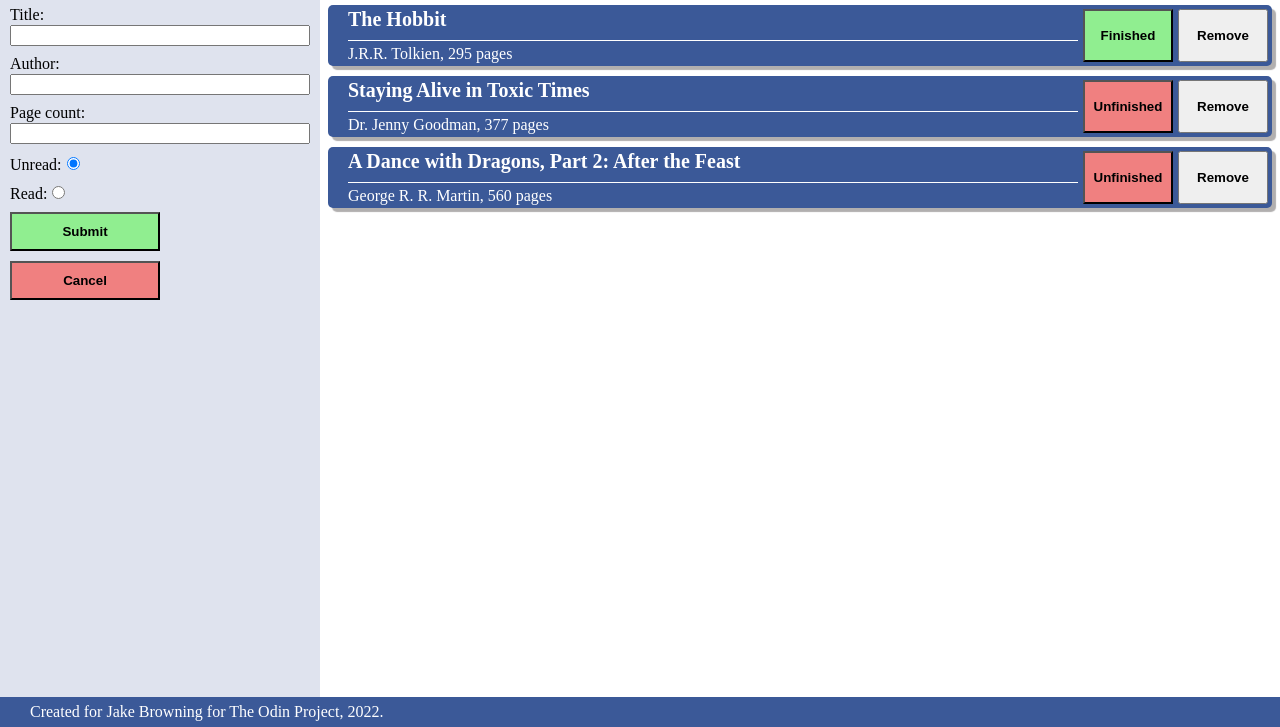
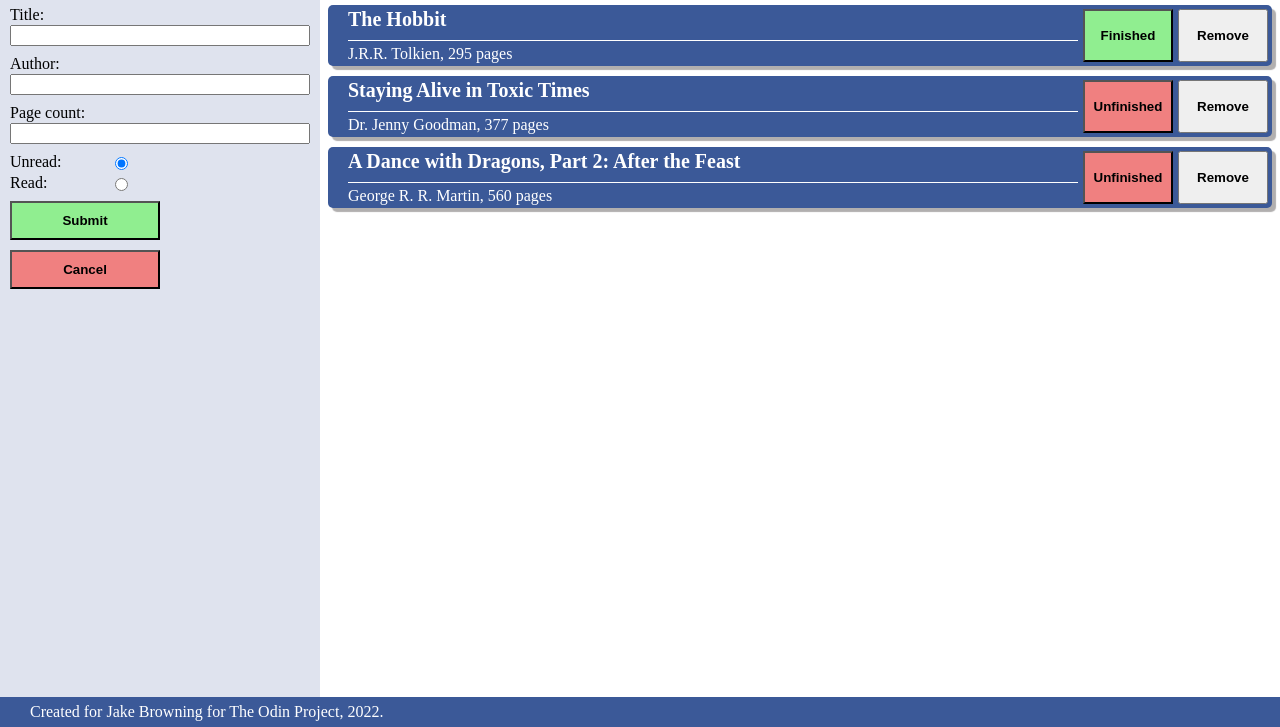
Before and after one commit to JakeBrowning90/library-project, a plain HTML site: page index.html in a window 1280 px wide. Both pictures are taken after a click on the button "Add new book". Shown: the part 73-800 px from the top of the page. Drawn offline with Linux system fonts and the light colour scheme.

Commit message:
Add grid display for radio buttons in form

```diff
--- a/script.js
+++ b/script.js
@@ -36,7 +36,7 @@ function addBookToLibrary(Book) {
 //Call new book form, build in sidebar
 callFormButton.addEventListener('click', function(){
     callFormButton.remove();
-
+    //Create divs to allow proper grid display of form elements
     const titleDiv = document.createElement("div");
     titleDiv.classList.add('formTextInput');
     const titleLabel = document.createElement("label");
@@ -65,7 +65,8 @@ callFormButton.addEventListener('click', function(){
     pagesField.setAttribute("id", "pages");
     pagesField.setAttribute("name", "pages");
 
-    const radioRow1 = document.createElement('div');
+    const radioRow = document.createElement('div');
+    radioRow.classList.add('radioRow');
     const readLabel = document.createElement("label");
     readLabel.textContent = "Read:";
     readLabel.setAttribute("for", "readTrue")
@@ -74,7 +75,7 @@ callFormButton.addEventListener('click', function(){
     readRadio.setAttribute("id", "readTrue");
     readRadio.setAttribute("name", "readStatus");
 
-    const radioRow2 = document.createElement('div');
+    //const radioRow2 = document.createElement('div');
     const unreadLabel = document.createElement("label");
     unreadLabel.textContent = "Unread:";
     unreadLabel.setAttribute("for", "readFalse")
@@ -110,13 +111,14 @@ callFormButton.addEventListener('click', function(){
     pagesDiv.appendChild(pagesLabel);
     pagesDiv.appendChild(pagesField);
 
-    bookForm.appendChild(radioRow1);
-    radioRow1.appendChild(unreadLabel);
-    radioRow1.appendChild(unreadRadio);
+    //bookForm.appendChild(radioRow1);
+    bookForm.appendChild(radioRow);
+    radioRow.appendChild(unreadLabel);
+    radioRow.appendChild(unreadRadio);
 
-    bookForm.appendChild(radioRow2);
-    radioRow2.appendChild(readLabel);
-    radioRow2.appendChild(readRadio);
+    //bookForm.appendChild(radioRow2);
+    radioRow.appendChild(readLabel);
+    radioRow.appendChild(readRadio);
 
     bookForm.appendChild(submitButton);
 
--- a/style.css
+++ b/style.css
@@ -75,6 +75,14 @@ button, input {
     gap: 2px;
 }
 
+.radioRow {
+    display: grid;
+    grid-template-columns: 1fr 2fr;
+    grid-template-rows: repeat(2, 1fr);
+    row-gap: 5px;
+    justify-items: start;
+}
+
 .formButton {
     padding: 10px;
     width: 50%;
```
